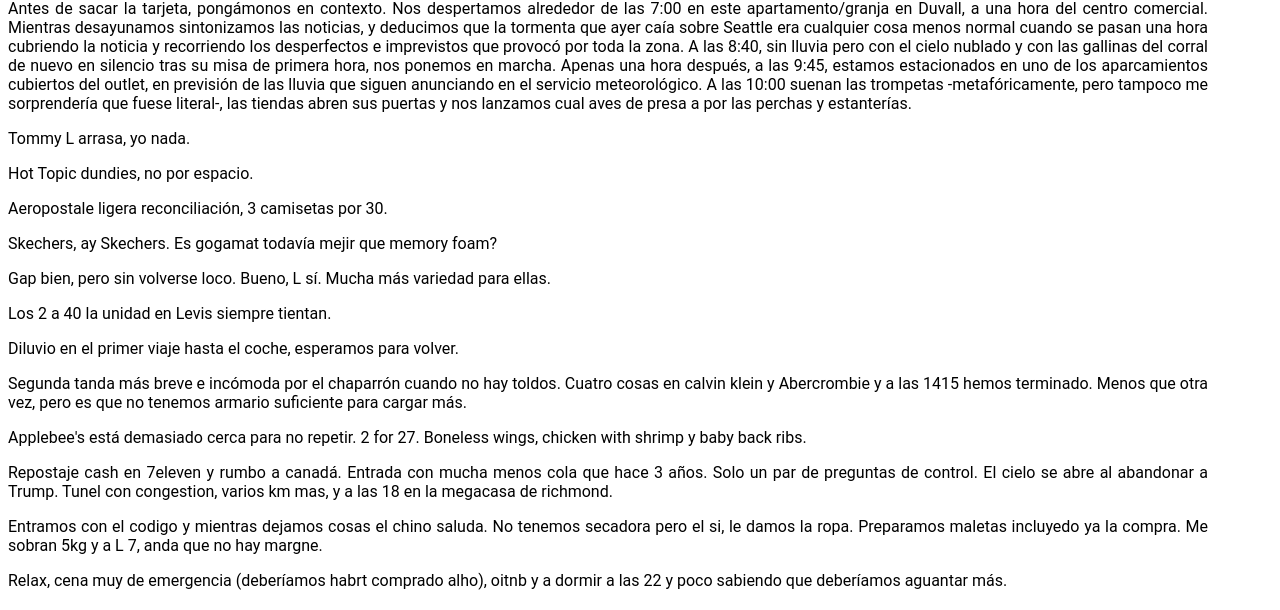
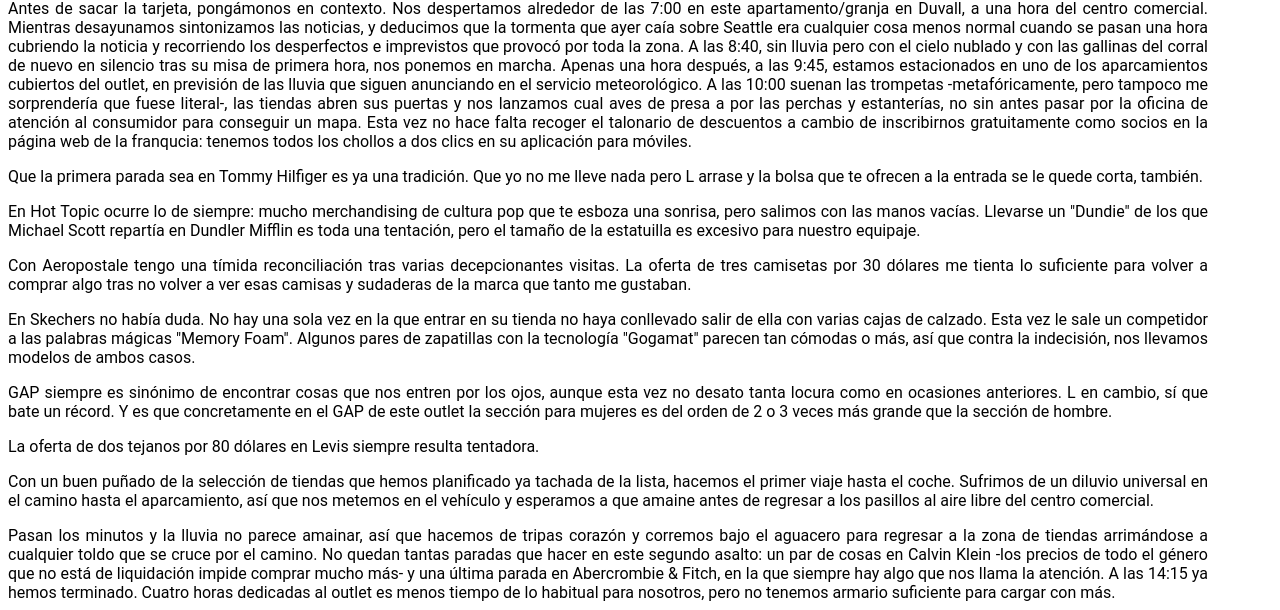
Before and after one commit to albertobastos/diarios-viaje-sources, a Gatsby site in the folder 2019rockies/: page /13_seattle_premium_outlets/ in a window 1280 px wide. Shown: the part 568-1178 px from the top of the page. Built offline with nearby package versions, Linux system fonts and the light colour scheme; Gatsby itself is replaced by a stand-in of ours.

Commit message:
rockies19 stage13 text

```diff
--- a/2019rockies/src/stages/13_seattle_premium_outlets.md
+++ b/2019rockies/src/stages/13_seattle_premium_outlets.md
@@ -8,31 +8,28 @@
 ---
 Dejà vu consumista es un buen título para lo que hoy corresponde narrar. Y es que no importa cuántas veces hayamos ido a centros comerciales de la franquicia Simon Outlets (empezando por el de Woodbury cuando ni siquiera ese era su nombre allá por 2008), ni que en apenas un lapso de tres años esta sea la tercera vez que vamos a pasar por él: Seattle Premium Outlets, la gran superficie de tiendas de descuento de primeras marcas en el condado de Everett, espera una nueva visita por nuestra parte. Así que es previsible lo que viene a continuación: el cuento de cómo saltamos de una tienda a otra y vamos engordando el gasto del viaje con material para llenar unos armarios de casa que ya están muy por encima de su capacidad.
 
-Antes de sacar la tarjeta, pongámonos en contexto. Nos despertamos alrededor de las 7:00 en este apartamento/granja en Duvall, a una hora del centro comercial. Mientras desayunamos sintonizamos las noticias, y deducimos que la tormenta que ayer caía sobre Seattle era cualquier cosa menos normal cuando se pasan una hora cubriendo la noticia y recorriendo los desperfectos e imprevistos que provocó por toda la zona. A las 8:40, sin lluvia pero con el cielo nublado y con las gallinas del corral de nuevo en silencio tras su misa de primera hora, nos ponemos en marcha. Apenas una hora después, a las 9:45, estamos estacionados en uno de los aparcamientos cubiertos del outlet, en previsión de las lluvia que siguen anunciando en el servicio meteorológico. A las 10:00 suenan las trompetas -metafóricamente, pero tampoco me sorprendería que fuese literal-, las tiendas abren sus puertas y nos lanzamos cual aves de presa a por las perchas y estanterías.
+Antes de sacar la tarjeta, pongámonos en contexto. Nos despertamos alrededor de las 7:00 en este apartamento/granja en Duvall, a una hora del centro comercial. Mientras desayunamos sintonizamos las noticias, y deducimos que la tormenta que ayer caía sobre Seattle era cualquier cosa menos normal cuando se pasan una hora cubriendo la noticia y recorriendo los desperfectos e imprevistos que provocó por toda la zona. A las 8:40, sin lluvia pero con el cielo nublado y con las gallinas del corral de nuevo en silencio tras su misa de primera hora, nos ponemos en marcha. Apenas una hora después, a las 9:45, estamos estacionados en uno de los aparcamientos cubiertos del outlet, en previsión de las lluvia que siguen anunciando en el servicio meteorológico. A las 10:00 suenan las trompetas -metafóricamente, pero tampoco me sorprendería que fuese literal-, las tiendas abren sus puertas y nos lanzamos cual aves de presa a por las perchas y estanterías, no sin antes pasar por la oficina de atención al consumidor para conseguir un mapa. Esta vez no hace falta recoger el talonario de descuentos a cambio de inscribirnos gratuitamente como socios en la página web de la franqucia: tenemos todos los chollos a dos clics en su aplicación para móviles.
 
+Que la primera parada sea en Tommy Hilfiger es ya una tradición. Que yo no me lleve nada pero L arrase y la bolsa que te ofrecen a la entrada se le quede corta, también.
 
+En Hot Topic ocurre lo de siempre: mucho merchandising de cultura pop que te esboza una sonrisa, pero salimos con las manos vacías. Llevarse un "Dundie" de los que Michael Scott repartía en Dundler Mifflin es toda una tentación, pero el tamaño de la estatuilla es excesivo para nuestro equipaje.
 
+Con Aeropostale tengo una tímida reconciliación tras varias decepcionantes visitas. La oferta de tres camisetas por 30 dólares me tienta lo suficiente para volver a comprar algo tras no volver a ver esas camisas y sudaderas de la marca que tanto me gustaban.
 
-Tommy L arrasa, yo nada.
+En Skechers no había duda. No hay una sola vez en la que entrar en su tienda no haya conllevado salir de ella con varias cajas de calzado. Esta vez le sale un competidor a las palabras mágicas "Memory Foam". Algunos pares de zapatillas con la tecnología "Gogamat" parecen tan cómodas o más, así que contra la indecisión, nos llevamos modelos de ambos casos.
 
-Hot Topic dundies, no por espacio.
+GAP siempre es sinónimo de encontrar cosas que nos entren por los ojos, aunque esta vez no desato tanta locura como en ocasiones anteriores. L en cambio, sí que bate un récord. Y es que concretamente en el GAP de este outlet la sección para mujeres es del orden de 2 o 3 veces más grande que la sección de hombre.
 
-Aeropostale ligera reconciliación, 3 camisetas por 30.
+La oferta de dos tejanos por 80 dólares en Levis siempre resulta tentadora.
 
-Skechers, ay Skechers. Es gogamat todavía mejir que memory foam?
+Con un buen puñado de la selección de tiendas que hemos planificado ya tachada de la lista, hacemos el primer viaje hasta el coche. Sufrimos de un diluvio universal en el camino hasta el aparcamiento, así que nos metemos en el vehículo y esperamos a que amaine antes de regresar a los pasillos al aire libre del centro comercial.
 
-Gap bien, pero sin volverse loco. Bueno, L sí. Mucha más variedad para ellas.
+Pasan los minutos y la lluvia no parece amainar, así que hacemos de tripas corazón y corremos bajo el aguacero para regresar a la zona de tiendas arrimándose a cualquier toldo que se cruce por el camino. No quedan tantas paradas que hacer en este segundo asalto: un par de cosas en Calvin Klein -los precios de todo el género que no está de liquidación impide comprar mucho más- y una última parada en Abercrombie & Fitch, en la que siempre hay algo que nos llama la atención. A las 14:15 ya hemos terminado. Cuatro horas dedicadas al outlet es menos tiempo de lo habitual para nosotros, pero no tenemos armario suficiente para cargar con más.
 
-Los 2 a 40 la unidad en Levis siempre tientan.
+Sabemos que ayer ya estuvimos en un Applebee's y con eso habríamos cubierto el cupo, pero... la cadena de comida americana tiene un local tan cerca de aquí que sería un pecado no repetir. Llegamos enseguida y, repasando la carta, hoy elegimos acogernos a la oferta de "2 for 27$" que nos incluye dos platos principales y un entrante para compartir. El entrante son unas alitas de pollo deshuesadas, y nos repartimos un pollo con gambas y unas costillas de cerdo a la barbacoa.
 
-Diluvio en el primer viaje hasta el coche, esperamos para volver.
+Lo último que hacemos en Estados Unidos es llenar el depósito en una estación de servicio 7-Eleven. Nos dirigimos hacia el paso fronterizo con Canadá, y nos da la bienvenida con muchos menos vehículos aguardando su turno en comparación a cuando hace 3 años la cruzamos a primera hora del día. Tras solo un par de preguntas de control la barrera se levanta y los cielos se abren coincidiendo con nuestra despedida de los dominios del Sr. Trump. ¿Casaualidad? Que cada uno juzgue por su cuenta. Tras superar un túnel con algo de congestión de tráfico y varios kilómetros más hacia el norte son las 18:00 cuando llegamos a nuestro nuevo alojamiento, una descomunal casa en Richmond, una ciudad de la Columbia Británica a escasos minutos del Aeropuerto de Vancouver en el que empezó y terminará nuestra aventura.
 
-Segunda tanda más breve e incómoda por el chaparrón cuando no hay toldos. Cuatro cosas en calvin klein y Abercrombie y a las 1415 hemos terminado. Menos que otra vez, pero es que no tenemos armario suficiente para cargar más.
+Ante la ausencia de nadie para recibirnos, utilizamos las instrucciones que el anfitrión nos ha hecho llegar a través de Airbnb para localizar la entrada lateral a nuestro pequeño apartamento anexo a la casa y abrir la puerta introduciendo el código proporcionado. Mientras descargamos nuestras cosas aparece: se trata de un hombre de rasgos asiáticos y alrededor de los 50 años, con una sonrisa en la cara y algunos apuros para comunicarse en inglés. Antes de que apareciera nos ha dado tiempo a descubrir que no tenemos forma de lavar y secar nuestras cosas, así que le preguntamos si habría posibilidad de utilizar su coladuría para no llevarnos en la maleta demasiada ropa sucia. No pone ningún problema, y cuando minutos después llamo al timbre de la puerta principal para entregarle el cesto, puedo ver tímidamente el interior de la vivienda con un descomunal salón con una sobrecargada escalera digna de Downton Abbey que sube hasta la planta superior.
 
-Applebee's está demasiado cerca para no repetir. 2 for 27. Boneless wings, chicken with shrimp y baby back ribs.
-
-Repostaje cash en 7eleven y rumbo a canadá. Entrada con mucha menos cola que hace 3 años. Solo un par de preguntas de control. El cielo se abre al abandonar a Trump. Tunel con congestion, varios km mas, y a las 18 en la megacasa de richmond.
-
-Entramos con el codigo y mientras dejamos cosas el chino saluda. No tenemos secadora pero el si, le damos la ropa. Preparamos maletas incluyedo ya la compra. Me sobran 5kg y a L 7, anda que no hay margne.
-
-Relax, cena muy de emergencia (deberíamos habrt comprado alho), oitnb y a dormir a las 22 y poco sabiendo que deberíamos aguantar más.
+El siguiente paso es otra tradición en nuestra estancia antes del día en el que regresamos a casa: reorganizar nuestro equipaje y comprobar el peso de cada maleta. La mía se queda a 5kg del límite de facturación y la de L a 7kg, así que tenemos margen de sobra en caso de que mañana queramos hacer alguna compra de última hora. Pasamos el rato descansando en la estancia principal de nuestro apartamento, un dormitorio con mesa anexa y una cama tan grande como era de esperar en una casa de este tamaño. Al cabo de un rato nuestro anfitrión regresa con la ropa limpia, seca... y hasta doblada. Terminamos el día con un nuevo capítulo de Orange Is The New Black mientras ingerimos una cena de emergencia a base de sobras que nos hace lamentar no haber comprado algo más por el camino. Son las 22:00 y sabemos que, con tal de despertar mañana lo más tarde posible, deberíamos aguantar un poco más. Pero estamos en reserva y los párpados se caen. Buenas noches por última vez, Canadá.
```
